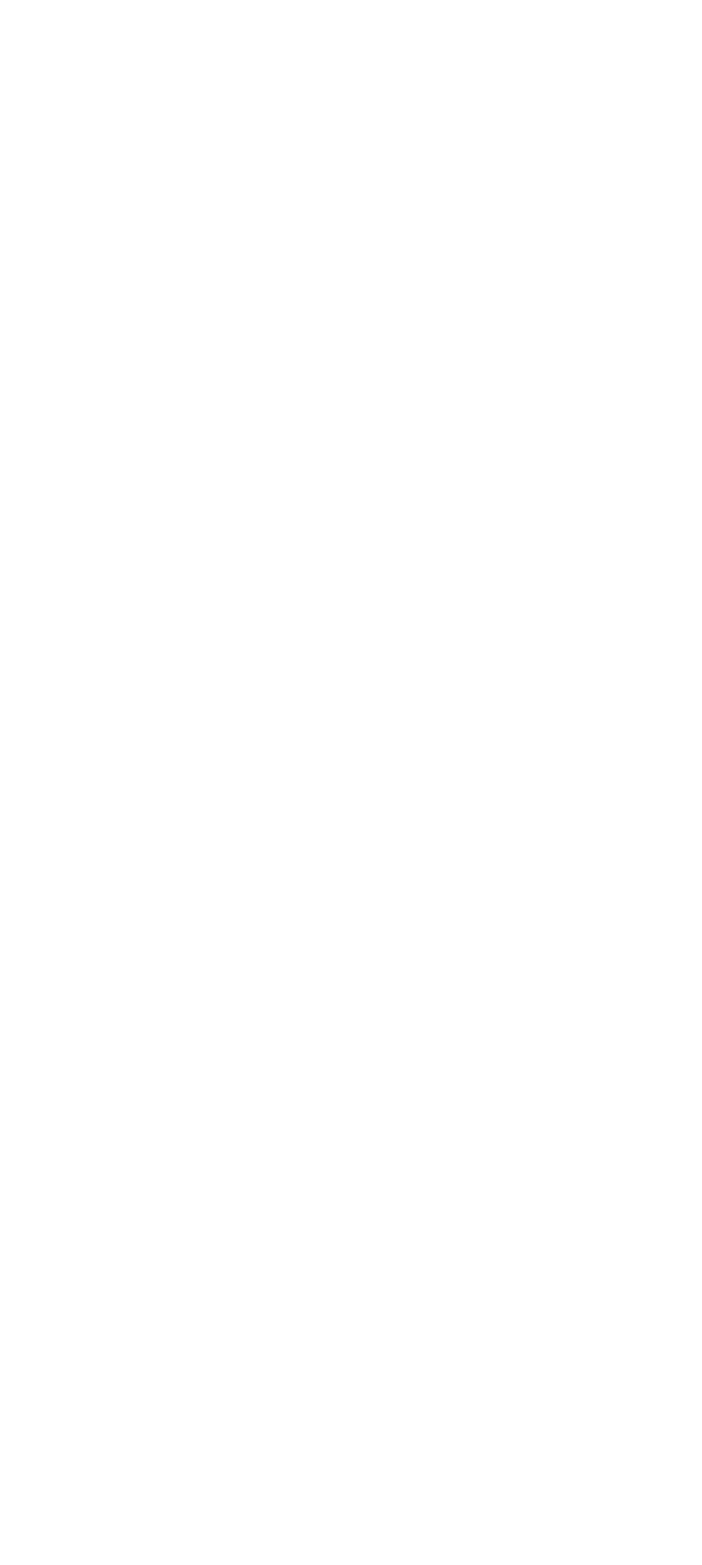
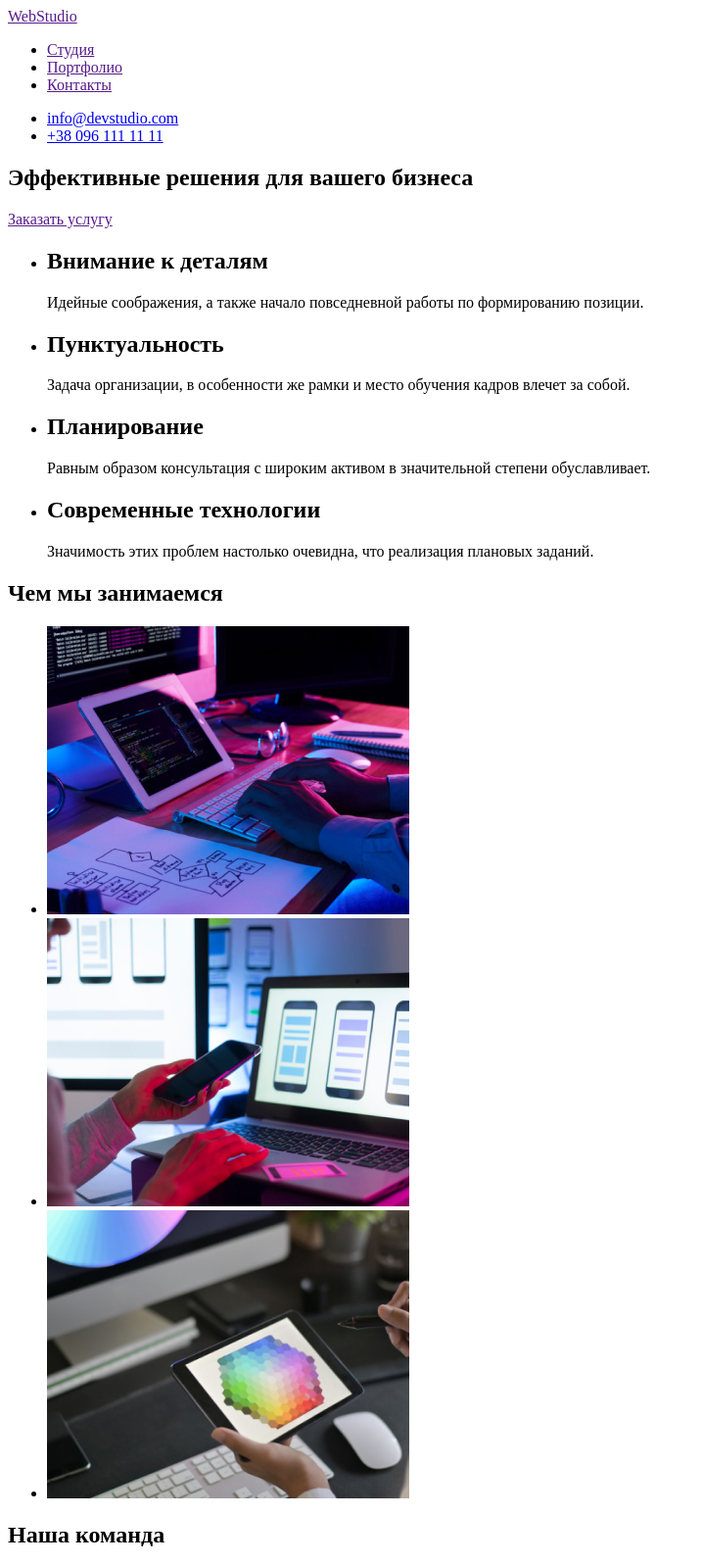
Before and after one commit to AndriyKryvopysha/goit-markup-hw-01, a plain HTML site: page index.html in a window 1280 px wide. Shown: the top 1597 px of the page at 98% size, without its empty margins (0-717 px from the left). Before the commit the page ends 800 px from the top, so only its background shows below. Drawn offline with Linux system fonts and the light colour scheme.

Commit message:
html done

```diff
--- a/index.html
+++ b/index.html
@@ -1,12 +1,93 @@
 <!DOCTYPE html>
-<html lang="en">
+<html lang="ru">
 <head>
     <meta charset="UTF-8">
     <meta http-equiv="X-UA-Compatible" content="IE=edge">
     <meta name="viewport" content="width=device-width, initial-scale=1.0">
-    <title>Document</title>
+    <title>Главная</title>
 </head>
 <body>
-
+    <!--Шапка сайта-->
+    <header>
+<nav>
+    <a href="">WebStudio</a>
+<ul>
+        <li><a href="">Студия</a></li>
+        <li><a href="">Портфолио</a></li>
+        <li><a href="">Контакты</a></li>
+    </ul>
+<ul>
+    <li><a href="mailto:info@devstudio.com">info@devstudio.com</a></li>
+    <li><a href="tel:+380961111111">+38 096 111 11 11</a></li>
+    </ul>
+</nav>
+    </header>
+    <main>
+    <!--Герой-->
+        <section><h1>Эффективные решения для вашего бизнеса</h1>
+        <a href="">Заказать услугу</a>
+        </section>
+    <!--Преимущества-->
+    <section>
+        <ul>
+            <li>
+                <h2>Внимание к деталям</h2>
+                <p>Идейные соображения, а также начало повседневной работы по формированию позиции.</p>
+            </li>
+            <li>
+                <h2>Пунктуальность</h2>
+                <p>Задача организации, в особенности же рамки и место обучения кадров влечет за собой.</p>
+            </li>
+            <li>
+                <h2>Планирование</h2>
+                <p>Равным образом консультация с широким активом в значительной степени обуславливает.</p>
+            </li>
+            <li>
+                <h2>Современные технологии</h2>
+                <p>Значимость этих проблем настолько очевидна, что реализация плановых заданий.</p>
+            </li>
+        </ul>
+    </section>
+    <!--Примеры-->
+    <section>
+        <h2>Чем мы занимаемся</h2>
+        <ul>
+            <li><img src="/images/example1.jpg" alt="набор на планшете" width="370"></li>
+            <li><img src="/images/example2.jpg" alt="ноут и телефон" width="370"></li>
+            <li><img src="/images/example3.jpg" alt="цветовая таблица на планшете" width="370"></li>
+        </ul>
+    </section>
+    <!--Команда-->
+    <section>
+        <h2>Наша команда</h2>
+        <ul>
+            <li><img src="/images/team1.jpg" alt="Фото Дизайнера" width="270">
+            <h3>Игорь Демьяненко</h3>
+             <p>Product Designer</p>
+            </li>
+            <li><img src="/images/team2.jpg" alt="Фото фронтэнд разрабочика" width="270">
+            <h3>Ольга Репина</h3>
+             <p>Frontend Developer</p>
+            </li>
+            <li><img src="/images/team3.jpg" alt="Фото маркетолога" width="270">
+            <h3>Николай Тарасов</h3>
+             <p>Marketing</p>
+            </li>
+            <li><img src="/images/team4.jpg" alt="Фото Юай Дизайнера" width="270">
+            <h3>Михаил Ермаков</h3>
+             <p>UI Designer</p>
+            </li>
+        </ul>
+    </section>
+    </main>
+    <!--Подвал Сайта-->
+    <footer>
+        <h4>WebStudio</h4>
+        <address>
+        г. Киев, пр-т Леси Украинки, 26
+        <a href="mailto:info@example.com">info@example.com</a>
+        <a href="tel:+380991111111">+38 099 111 11 11</a>
+        </address>
+    </footer>
 </body>
 </html>
```
